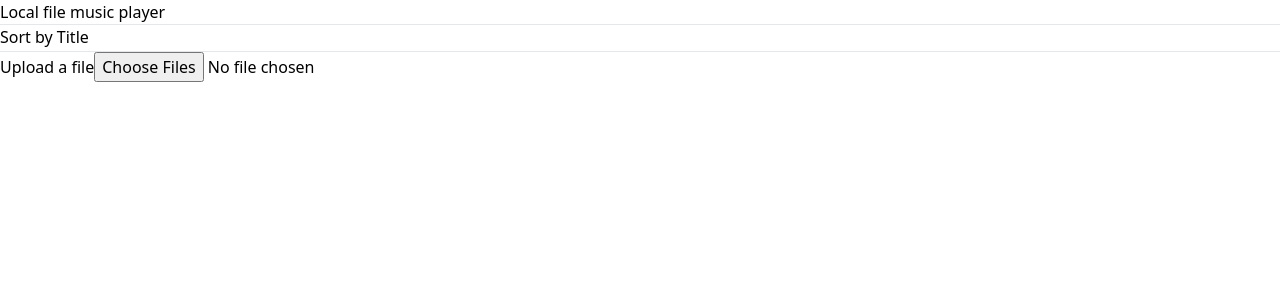
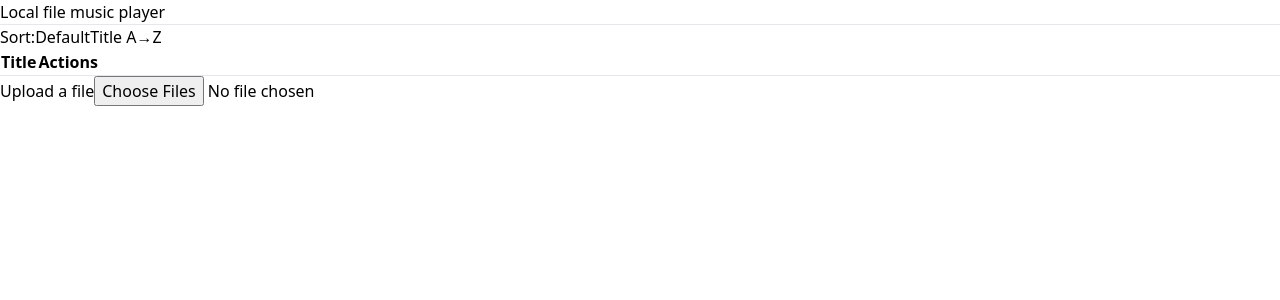
Before and after one commit to y-yagi/local-music-player, a Next.js app: page / in a window 1280 px wide. Shown: the top 300 px of the page. Built offline with nearby package versions, Linux system fonts and the light colour scheme.

Commit message:
Adjust style

```diff
--- a/components/musics.tsx
+++ b/components/musics.tsx
@@ -28,12 +28,14 @@ const Musics = () => {
   }, []);
   const router = useRouter();
   const { sort } = router.query;
+  const sortParam = Array.isArray(sort) ? sort[0] : sort;
+  const isLoading = musics === undefined;
 
   async function fetchData() {
     const db = new MusicDatase();
     try {
       const musics = await db.musics.orderBy("id").toArray();
-      if (sort === "title") {
+      if (sortParam === "title") {
         musics.sort(function (a, b) {
           if (
             a.name === undefined ||
@@ -81,7 +83,7 @@ const Musics = () => {
 
   useEffect(() => {
     fetchData();
-  }, [sort]);
+  }, [sortParam]);
 
   useEffect(() => {
     if (typeof document === "undefined") {
@@ -196,10 +198,13 @@ const Musics = () => {
         seekTime={seekTime}
         onSeekApplied={handleSeekApplied}
       />
-      <div className="flex flex-wrap gap-3 my-4" aria-label="Bookmark controls">
+      <div
+        className="flex flex-col gap-3 my-4 sm:flex-row"
+        aria-label="Bookmark controls"
+      >
         {isPlaying && (
           <button
-            className="bg-purple-600 hover:bg-purple-500 disabled:bg-gray-600 disabled:cursor-not-allowed text-white font-semibold py-2 px-4 rounded-full"
+            className="bg-purple-600 hover:bg-purple-500 disabled:bg-gray-600 disabled:cursor-not-allowed text-white font-semibold py-2 px-4 rounded-full w-full sm:w-auto"
             type="button"
             onClick={handleBookmarkSave}
             disabled={currentMusicId === null}
@@ -209,7 +214,7 @@ const Musics = () => {
         )}
         {bookmark && (
           <button
-            className="bg-emerald-600 hover:bg-emerald-500 text-white font-semibold py-2 px-4 rounded-full"
+            className="bg-emerald-600 hover:bg-emerald-500 text-white font-semibold py-2 px-4 rounded-full w-full sm:w-auto"
             type="button"
             onClick={handleBookmarkPlay}
           >
@@ -219,32 +224,47 @@ const Musics = () => {
       </div>
       <hr />
 
-      <div className="flex justify-center">
-        <Link href="?sort=title">Sort by Title</Link>
+      <div className="flex flex-wrap items-center justify-center gap-3">
+        <span className="text-sm text-gray-700">Sort:</span>
+        <Link
+          href="/"
+          className={`rounded-full border px-3 py-1 text-sm ${sortParam ? "border-gray-300" : "border-blue-500 text-blue-600"}`}
+        >
+          Default
+        </Link>
+        <Link
+          href="?sort=title"
+          className={`rounded-full border px-3 py-1 text-sm ${sortParam === "title" ? "border-blue-500 text-blue-600" : "border-gray-300"}`}
+        >
+          Title A→Z
+        </Link>
       </div>
-      <table className="table-auto">
+      <div className="mt-4 rounded-lg border border-gray-200 shadow-sm">
+        <div className="overflow-x-auto">
+          <table className="table-auto w-full text-sm">
             <thead>
               <tr>
-            <th className="px-4 py-2"></th>
-            <th className="px-4 py-2"></th>
+                <th className="px-4 py-2 text-left text-gray-600">Title</th>
+                <th className="px-4 py-2 text-center text-gray-600">Actions</th>
               </tr>
             </thead>
             <tbody>
               {musics?.map((music) => {
                 return (
-              <tr key={music.id} className="border-2 border-gray-600">
-                <td className="border px-4 py-2 space-x-2 text-center block lg:table-cell">
-                  {music.name}
+                  <tr key={music.id} className="border-t border-gray-100">
+                    <td className="px-4 py-3 text-center sm:text-left">
+                      {music.name || "Untitled track"}
                     </td>
-                <td className="border px-4 py-2 space-x-2 text-center block lg:table-cell">
+                    <td className="px-4 py-3">
+                      <div className="flex flex-col gap-2 sm:flex-row sm:items-center sm:justify-center">
                         <button
-                    className="bg-blue-500 hover:bg-blue-700 text-white font-bold py-2 px-4 rounded-full"
+                          className="bg-blue-500 hover:bg-blue-700 text-white font-bold py-2 px-4 rounded-full w-full sm:w-auto"
                           onClick={() => handleClick(music)}
                         >
                           Play
                         </button>
                         <button
-                    className="bg-red-500 hover:bg-red-700 text-white font-bold py-2 px-4 rounded-full"
+                          className="bg-red-500 hover:bg-red-700 text-white font-bold py-2 px-4 rounded-full w-full sm:w-auto"
                           onClick={() => {
                             if (
                               window.confirm(
@@ -256,12 +276,20 @@ const Musics = () => {
                         >
                           Destroy
                         </button>
+                      </div>
                     </td>
                   </tr>
                 );
               })}
             </tbody>
           </table>
+        </div>
+        {!isLoading && (!musics || musics.length === 0) && (
+          <p className="px-4 py-6 text-center text-gray-600">
+            No tracks yet. Upload a file to get started.
+          </p>
+        )}
+      </div>
       <SectionSeparotr />
       <Uploader onFileUploaded={handleUpload} />
     </div>
--- a/components/player.tsx
+++ b/components/player.tsx
@@ -117,7 +117,7 @@ const Player = (props: Props) => {
 
   // TODO: Get format from title.
   return (
-    <section>
+    <section className="space-y-3">
       <div className="md:flex">
         <span className="block mt-1 text-lg leading-tight font-semibold text-green-500 hover:underline space-x-4">
           {props.title}
@@ -130,6 +130,7 @@ const Player = (props: Props) => {
           autoPlay
           controls
           loop
+          className="w-full"
         />
       }
       <div className="mt-4 flex flex-wrap gap-3" aria-label="Skip controls">
```
Lines whose indentation alone changed are shown as unchanged.
